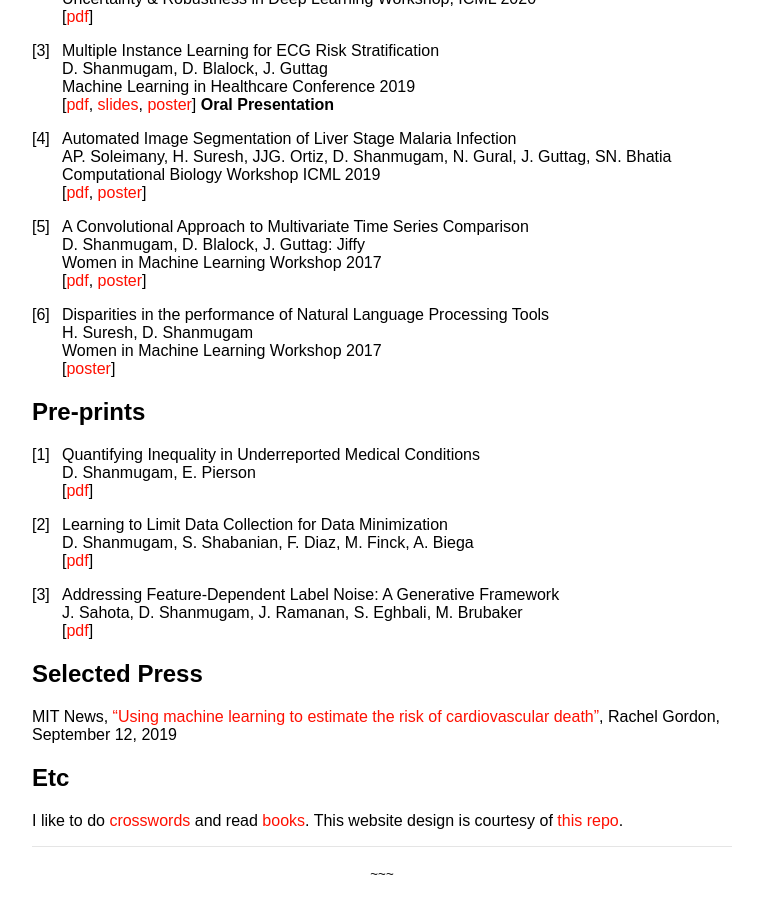
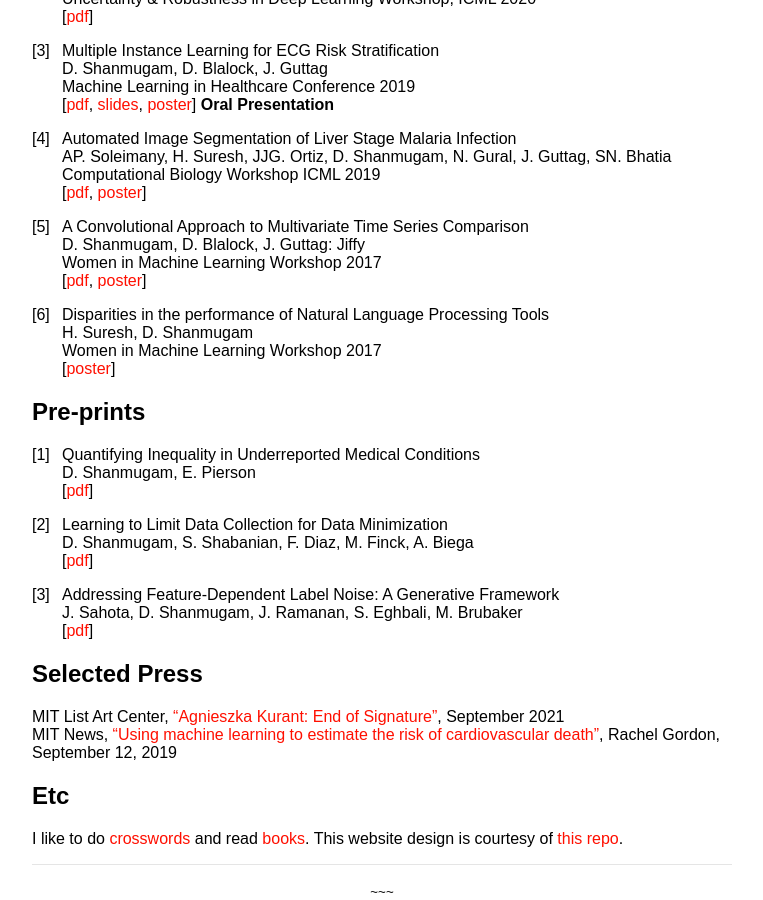
Before and after one commit to dmshanmugam/dmshanmugam.github.io, a Jekyll site: the page built from index.md, in a window 1280 px wide and 900 px high, scrolled down 697 px. Shown: the whole window, without its empty margins (258-1021 px from the left). Built offline with Jekyll 4.4.1, drawn with Linux system fonts in a browser that asks for light colours; our own code applies the rules of GitHub Pages for plain Markdown files.

Commit message:
adding relative prevalence paper + end of signature press release

```diff
--- a/index.md
+++ b/index.md
@@ -63,7 +63,7 @@ J. Sahota, D. Shanmugam, J. Ramanan, S. Eghbali, M. Brubaker \\
 
 
 ## Selected Press
-
+MIT List Art Center, ["Agnieszka Kurant: End of Signature"](https://listart.mit.edu/agnieszka-kurant-end-signature-2020-21), September 2021 \\
 MIT News, ["Using machine learning to estimate the risk of cardiovascular death"](http://news.mit.edu/2019/using-machine-learning-estimate-risk-cardiovascular-death-0912), Rachel Gordon, September 12, 2019
 
 ## Etc
```
Also changed, not shown: 1 other file.
